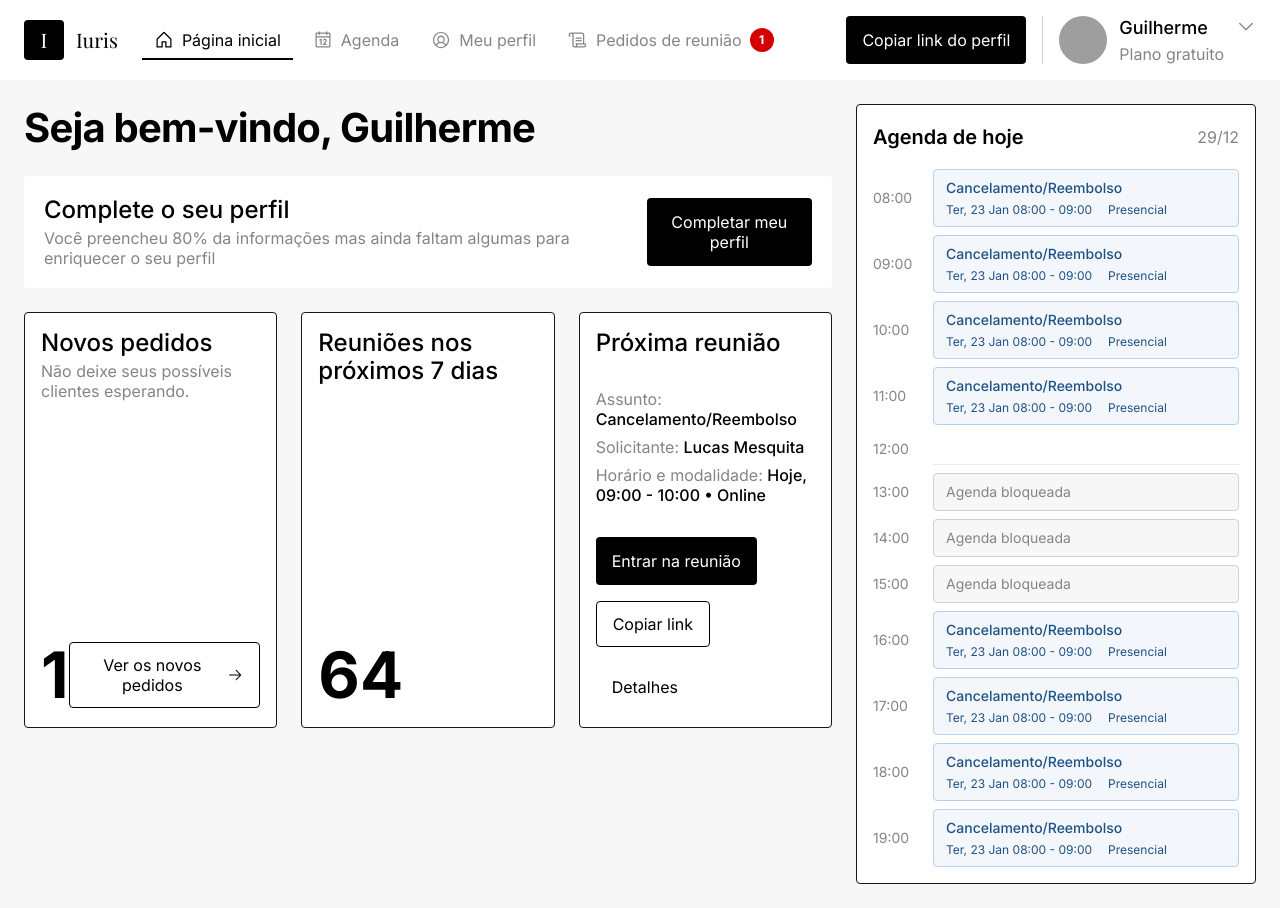
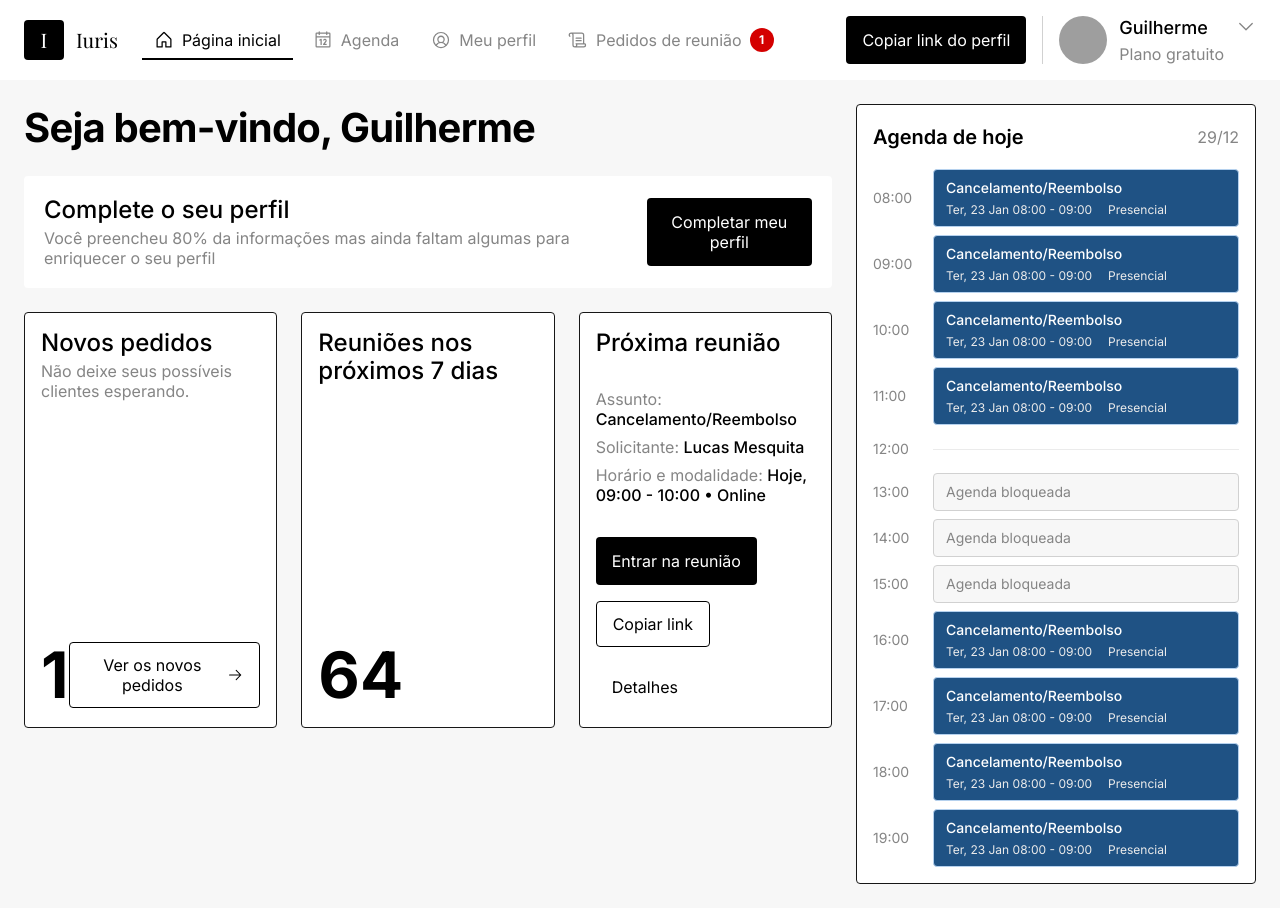
Before and after one commit to mesquita-dev/Iuris, a Next.js app: page / in a window 1280 px wide. Built offline with nearby package versions, Linux system fonts and the light colour scheme; grey boxes are pictures that could not be loaded; a web font is replaced by a local one.

Commit message:
fix: ajustando agenda da home

```diff
--- a/src/app/page.tsx
+++ b/src/app/page.tsx
@@ -160,21 +160,23 @@ export default function Home() {
                   </p>
                 </div>
               ) : slot.hasMeeting ? (
-                <div className="flex flex-1 flex-col gap-1 rounded border border-blue-300 bg-blue-100 px-3 py-2">
-                  <p className="font-sans text-sm font-medium leading-5 text-blue-800">
+                <div className="flex flex-1 flex-col gap-1 rounded border border-blue-300 bg-blue-800 px-3 py-2">
+                  <p className="font-sans text-sm font-medium leading-5 text-base-white">
                     Cancelamento/Reembolso
                   </p>
                   <div className="flex gap-4">
-                    <time className="font-sans text-xs font-normal leading-4 text-blue-800">
+                    <time className="font-sans text-xs font-normal leading-4 text-gray-200">
                       Ter, 23 Jan 08:00 - 09:00
                     </time>
-                    <p className="font-sans text-xs font-normal leading-4 text-blue-800">
+                    <p className="font-sans text-xs font-normal leading-4 text-gray-200">
                       Presencial
                     </p>
                   </div>
                 </div>
               ) : (
-                <div className="h-8 flex-1 self-center border-b border-gray-200" />
+                <div className="flex h-8 w-full items-center">
+                  <div className="w-full border-b border-gray-200" />
+                </div>
               )}
             </div>
           ))}
--- a/src/app/pedidos/page.tsx
+++ b/src/app/pedidos/page.tsx
@@ -59,7 +59,7 @@ export default function PedidosPage() {
     <div className="bg-base-white p-4 rounded">
         <div className="flex items-center justify-between flex-wrap gap-4 mb-4">
           <div className="flex items-center gap-3">
-            <h1 className="font-sans text-xl font-semibold leading-8 text-base-black">
+            <h1 className="font-sans text-2xl font-semibold leading-8 text-base-black">
               Pedidos de reunião
             </h1>
             {newRequestsCount > 0 && (
```
